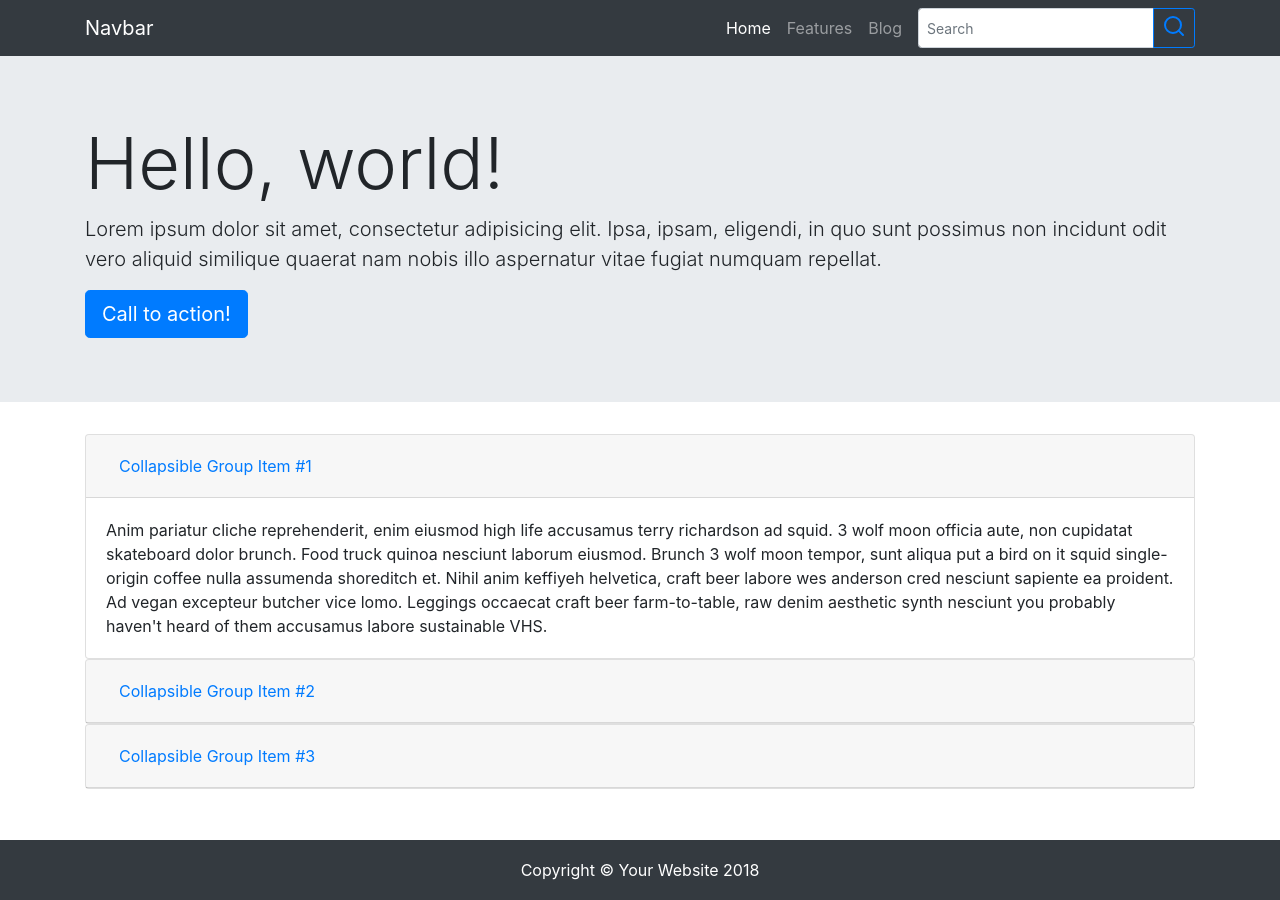
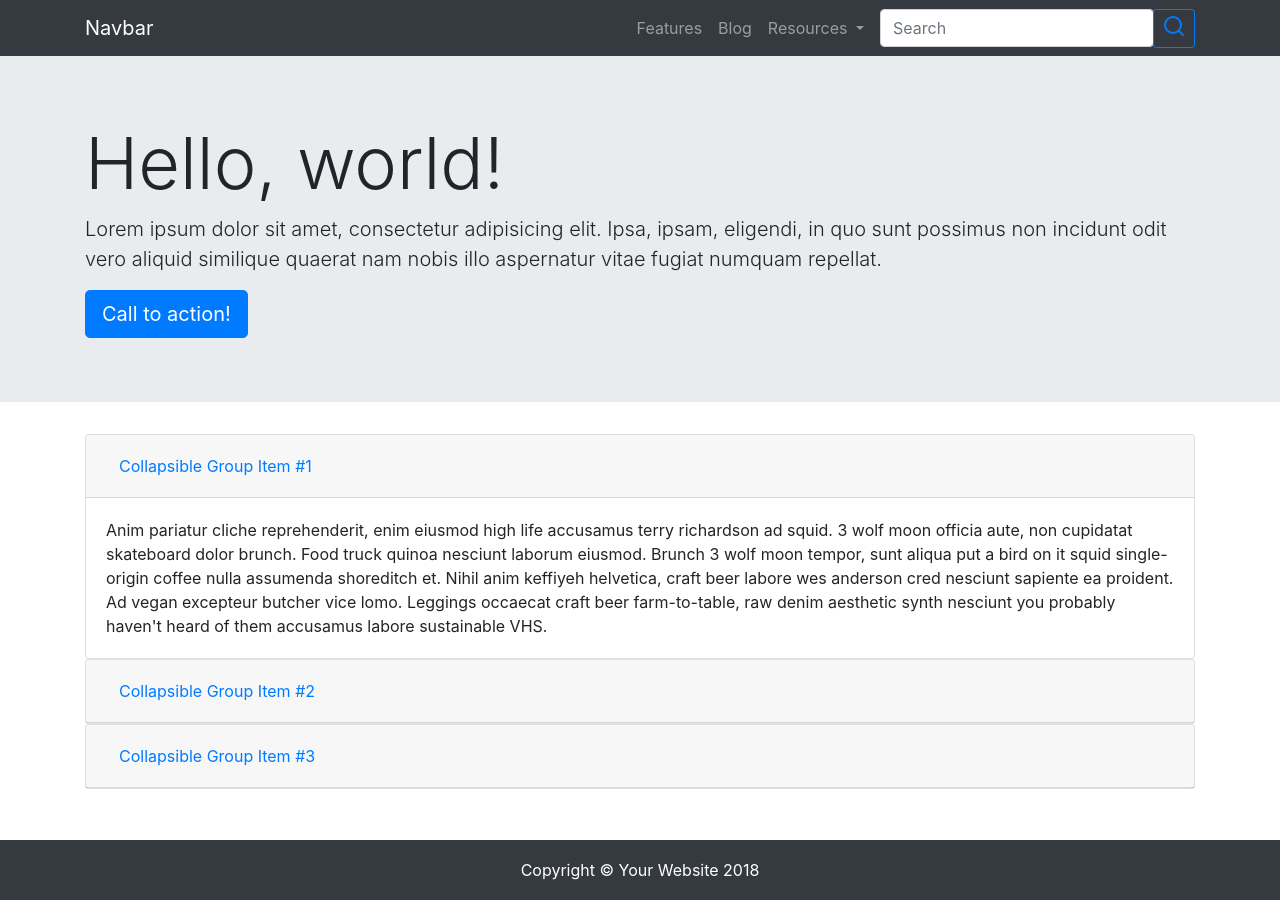
Before and after one commit to jjmcsorley/bootstrap-jekyll, a Jekyll site: the page built from index.html, in a window 1280 px wide. Built offline with Jekyll 4.4.1, drawn with Linux system fonts in a browser that asks for light colours.

Commit message:
fixed burger menu issue + temp fix on drop down issue

```diff
--- a/_data/authors.yml
+++ b/_data/people.yml
@@ -2,5 +2,6 @@
   first name: John
   last name: Doe
   shorthand: jdoe
-  img:
-  bio:
+  url:
+  img: /img/people/john_doe.jpg
+  bio: I'm the best!
--- a/_includes/head.html
+++ b/_includes/head.html
@@ -6,6 +6,3 @@
 <link rel="stylesheet" href="{{ "/css/style.css" | prepend: site.baseurl }}">
 <link rel="stylesheet" href="{{ "/src/aos/aos.css" | prepend: site.baseurl }}" >
 <link rel="stylesheet" href="{{ "/css/sticky-footer.css" | prepend: site.baseurl }}">
-<!-- SEO -->
-<!-- <title>{% if page.title == null %}{{ site.title}}{% else %}{{ page.title }}{% endif %}</title>
-<meta name="description" content="{% if page.description == null %}{{ site.title}}{% else %}{{ page.description }}{% endif %}"/> -->
--- a/_includes/nav.html
+++ b/_includes/nav.html
@@ -1,32 +1,38 @@
-<nav class="navbar navbar-expand-lg navbar-dark bg-dark" data-aos="fade-down" data-aos-delay="250">
+<nav class="navbar navbar-expand-lg navbar-dark bg-dark">
   <div class="container">
-
     <a class="navbar-brand" href="/">Navbar</a>
-    <button class="navbar-toggler" type="button" data-toggle="collapse" data-target="#navbarNavDropdown" aria-controls="navbarNavDropdown" aria-expanded="false" aria-label="Toggle navigation">
+    <button class="navbar-toggler" type="button" data-toggle="collapse" data-target="#navbarSupportedContent" aria-controls="navbarSupportedContent" aria-expanded="false" aria-label="Toggle navigation">
       <span class="navbar-toggler-icon"></span>
     </button>
 
-    <div class="collapse navbar-collapse" id="navbarResponsive">
+    <div class="collapse navbar-collapse" id="navbarSupportedContent">
       <ul class="navbar-nav ml-auto">
+        <li class="nav-item {% if page.url == "/features/" %}active{% endif %}">
+          <a class="nav-link" href="/features">Features</a>
+        </li>
+        <li class="nav-item {% if page.url == "/blog/" %}active{% endif %}">
+          <a class="nav-link" href="/blog">Blog</a>
+        </li>
+        <li class="nav-item dropdown {% if page.url == "/resources/" %}active{% endif %}">
+          <a class="nav-link dropdown-toggle" href="#" id="navbarDropdown" role="button" data-toggle="dropdown" aria-haspopup="true" aria-expanded="false">
+            Resources
+          </a>
+          <div class="dropdown-menu" aria-labelledby="navbarDropdown">
+            <a class="dropdown-item" href="#">Action</a>
+            <a class="dropdown-item" href="#">Another action</a>
+            <div class="dropdown-divider"></div>
+            <a class="dropdown-item" href="#">Something else here</a>
+          </div>
+        </li>
+      </ul>
 
-        <li class="nav-item {% if page.url == "/" %}active{% endif %}">
-          <a class="nav-link" href="{{"/" | prepend: site.baseurl }}">Home <span class="sr-only">(current)</span></a>
-        </li>
-        <li class="nav-item {% if page.url == "/features/" %}active{% endif %}">
-          <a class="nav-link" href="{{ "/features" | prepend: site.baseurl }}">Features</a>
-        </li>
-        <li class="nav-item {% if page.url == "/pricing/" %}active{% endif %}">
-          <a class="nav-link" href="{{ "/blog" | prepend: site.baseurl }}">Blog</a>
-        </li>
+      <form class="form-inline my-0" action="/search" method="get">
+        <input class="form-control ml-sm-2" type="search" id="search-box" name="query" placeholder="Search" aria-label="Search">
+        <div class="input-group-append">
+        <button class="btn btn-outline-primary btn-sm" type="submit" value="search"><i data-feather="search"></i></button>
+        </div>
+      </form>
 
-        <form class="form-inline input-group input-group-sm my-0" action="/search" method="get">
-          <input class="form-control ml-sm-2" type="search" id="search-box" name="query" placeholder="Search" aria-label="Search">
-          <div class="input-group-append">
-          <button class="btn btn-outline-primary" type="submit" value="search"><i data-feather="search"></i></button>
-          </div>
-        </form>
-
-      </ul>
     </div>
   </div>
 </nav>
--- a/index.html
+++ b/index.html
@@ -66,5 +68,6 @@
         </div>
       </div>
     </div>
+
   </div>
 </div>
--- a/pages/blog.html
+++ b/pages/blog.html
@@ -2,7 +2,7 @@
 layout: default
 permalink: /blog/
 
-title: Home
+title: Blog
 description: Home description
 sitemap: true
 image: WIP
```
Also changed, not shown: other parts of index.html (+6 -4 lines), README.md, _includes/basic_elements.html (deleted), img/_global/1200x1200.png (added), 1 other file. Lines whose indentation alone changed are shown as unchanged.
